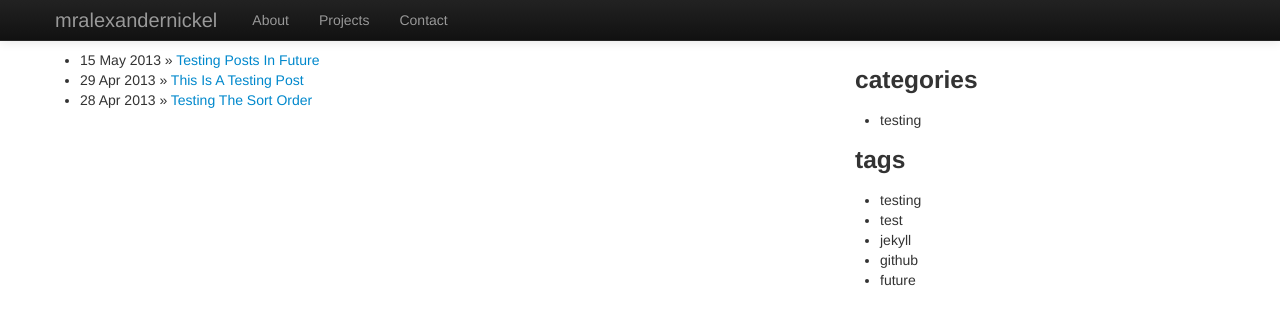
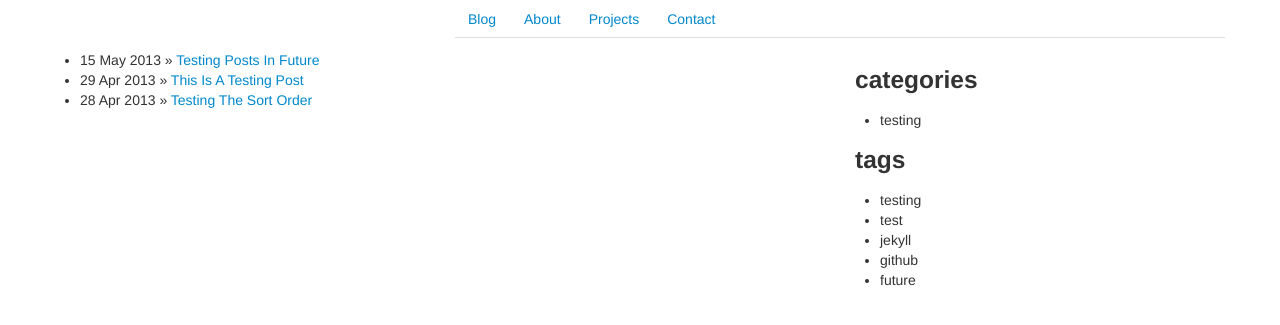
Before and after one commit to mralexandernickel/mralexandernickel.github.com, a Jekyll site: the page built from index.html, in a window 1280 px wide. Shown: the top 325 px of the page. Built offline with Jekyll 4.4.1, drawn with Linux system fonts in a browser that asks for light colours; nearby versions of some CDN libraries.

Commit message:
replaced navbar with header... maybe flyout and header should be together...

```diff
--- a/_includes/flyout.html
+++ b/_includes/flyout.html
@@ -10,7 +10,7 @@
       {% if page.url == '/index.html' %}
         {% assign active = 'active' %}
       {% endif %}
-      <li class="{{ active }}"><a href="/">Start</a></li>
+      <li class="{{ active }}"><a href="/">Blog</a></li>
       {% for link in site.navigation %}
         {% assign active = nil %}
         {% if page.url == link.url or page.layout == link.layout %}
--- /dev/null
+++ b/_includes/header.html
@@ -0,0 +1,27 @@
+<header>
+  <div class="container">
+    <div class="row">
+      <div class="span4">
+
+      </div>
+      <div class="span8">
+        <ul class="nav nav-tabs">
+          {% if page.url == '/index.html' %}
+            {% assign active = 'active' %}
+          {% endif %}
+          <li class="{{ active }}"><a href="/">Blog</a></li>
+          {% for link in site.navigation %}
+            {% assign active = nil %}
+            {% if page.url == link.url or page.layout == link.layout %}
+              {% assign active = 'active' %}
+            {% endif %}
+
+            <li class="{{ active }}">
+              <a href="{{ link.url }}">{{ link.text }}</a>
+            </li>
+          {% endfor %}
+        </ul>
+      </div>
+    </div>
+  </div>
+</header>
--- a/_includes/navbar.html
+++ /dev/null
@@ -1,29 +0,0 @@
-<div class="navbar navbar-fixed-top navbar-inverse visible-desktop">
-  <div class="navbar-inner">
-    <div class="container">
-      <button class="btn btn-navbar" data-target=".nav-collapse" data-toggle="collapse" type="button">
-        <span class="icon-bar"></span>
-        <span class="icon-bar"></span>
-        <span class="icon-bar"></span>
-      </button>
-      {% if page.url == '/index.html' %}
-        {% assign active = 'active' %}
-      {% endif %}
-      <a class="brand {{ active }}" href="/">mralexandernickel</a>
-      <div class="nav-collapse collapse">
-        <ul class="nav">
-          {% for link in site.navigation %}
-            {% assign active = nil %}
-            {% if page.url == link.url or page.layout == link.layout %}
-              {% assign active = 'active' %}
-            {% endif %}
-
-            <li class="{{ active }}">
-              <a href="{{ link.url }}">{{ link.text }}</a>
-            </li>
-          {% endfor %}
-        </ul>
-      </div>
-    </div>
-  </div>
-</div>
--- a/_layouts/default.html
+++ b/_layouts/default.html
@@ -16,9 +16,9 @@
 </head>
 <body>
 
-  {% include navbar.html %}
+  {% include flyout.html %}
 
-  {% include flyout.html %}
+  {% include header.html %}
 
   <div id="main">
     <div id="wrapper" class="container">
```
